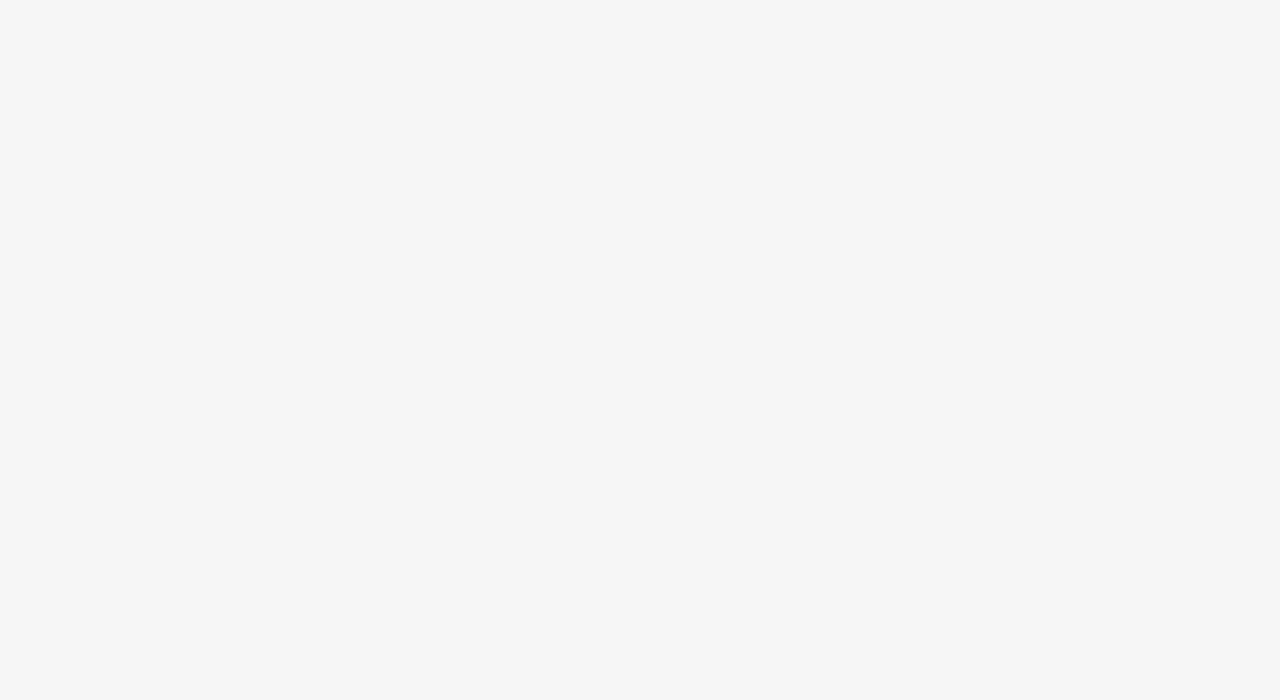
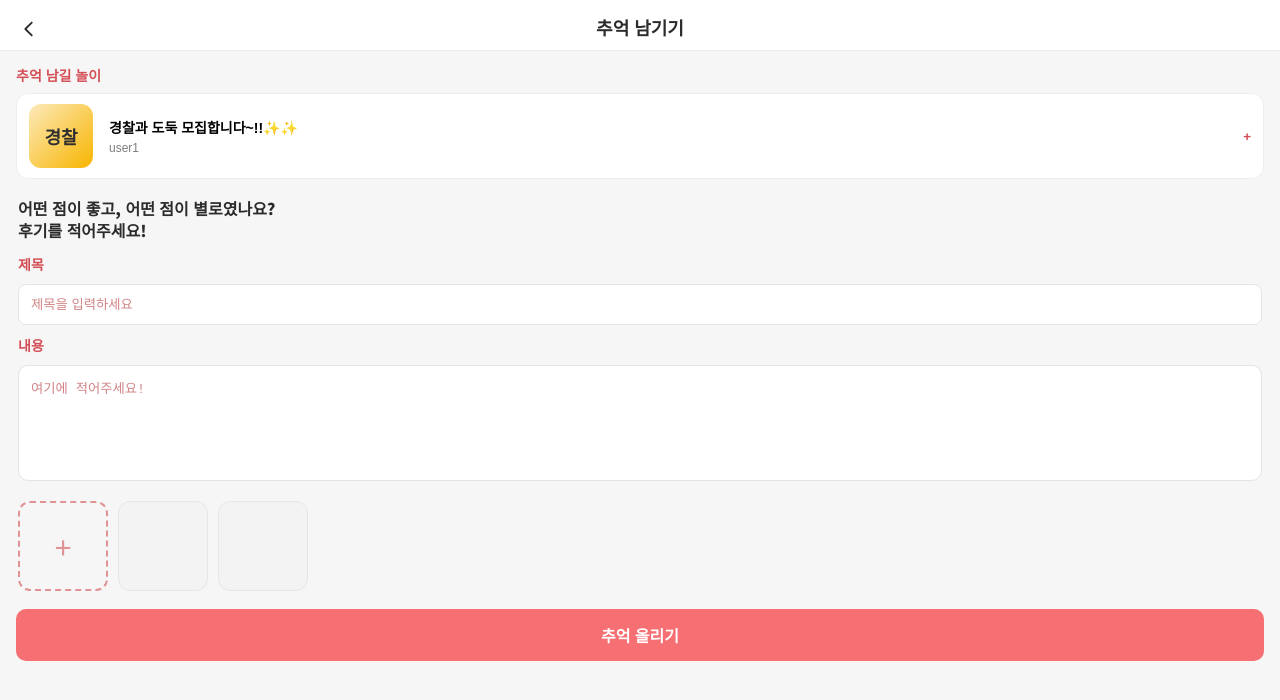
Before and after one commit to AsyncNomad/nolzaGo-front, a React (Vite) app: page /memories/create in a window 1280 px wide. Before the commit this address had no page. Shown: the top 700 px of the page. Built offline with nearby package versions, Linux system fonts and the light colour scheme.

Commit message:
Add Memory Write Page

```diff
--- a/src/App.jsx
+++ b/src/App.jsx
@@ -10,6 +10,7 @@ import MapScreen from './screens/MapScreen';
 import ProfileScreen from './screens/ProfileScreen';
 import LocationConfirmScreen from './screens/LocationConfirmScreen';
 import MemoriesScreen from './screens/MemoriesScreen';
+import MemoriesCreateScreen from './screens/MemoriesCreateScreen';
 import PlayDetailScreen from './screens/PlayDetailScreen';
 
 const App = () => {
@@ -24,6 +25,7 @@ const App = () => {
       <Route path="/chat-room" element={<ChatRoomScreen />} />
       <Route path="/map" element={<MapScreen />} />
       <Route path="/memories" element={<MemoriesScreen />} />
+      <Route path="/memories/create" element={<MemoriesCreateScreen />} />
       <Route path="/profile" element={<ProfileScreen />} />
       <Route path="/location-confirm" element={<LocationConfirmScreen />} />
       <Route path="/play/:id" element={<PlayDetailScreen />} />
--- /dev/null
+++ b/src/screens/MemoriesCreateScreen.jsx
@@ -0,0 +1,209 @@
+import React, { useMemo, useState } from 'react';
+import { useNavigate } from 'react-router-dom';
+import { BackIcon } from '../assets/icons';
+import MockImage from '../components/MockImage';
+
+const mockPlays = [
+  { title: '경찰과 도둑 모집합니다~!!✨✨', host: 'user1', imageLabel: '경찰' },
+  { title: '경도해요', host: 'user2', imageLabel: '경도' },
+  { title: '지탈하고싶어요.', host: 'user3', imageLabel: '지탈' },
+  { title: '좀비게임잼⚡', host: 'user4', imageLabel: '좀비' },
+];
+
+const MemoriesCreateScreen = () => {
+  const navigate = useNavigate();
+  const [selectorOpen, setSelectorOpen] = useState(false);
+  const [selectedPlay, setSelectedPlay] = useState(mockPlays[0]);
+  const plays = useMemo(() => mockPlays, []);
+
+  return (
+    <div className="mobile-shell light-panel" style={{ minHeight: '100vh', paddingBottom: 24 }}>
+      <div
+        style={{
+          position: 'sticky',
+          top: 0,
+          background: 'white',
+          zIndex: 5,
+          padding: '14px 14px 10px',
+          borderBottom: '1px solid #ededed',
+          display: 'flex',
+          alignItems: 'center',
+          gap: 10,
+          justifyContent: 'center',
+        }}
+      >
+        <button
+          onClick={() => navigate(-1)}
+          style={{
+            position: 'absolute',
+            left: 12,
+            top: 12,
+            border: 'none',
+            background: 'transparent',
+            padding: 6,
+            cursor: 'pointer',
+          }}
+          aria-label="뒤로가기"
+        >
+          <BackIcon size={22} color="#2b2b2b" />
+        </button>
+        <div style={{ fontWeight: 800, fontSize: 18 }}>추억 남기기</div>
+      </div>
+
+      <div style={{ padding: '14px 16px', display: 'flex', flexDirection: 'column', gap: 14 }}>
+        <div style={{ display: 'flex', flexDirection: 'column', gap: 8 }}>
+          <div style={{ fontWeight: 800, fontSize: 14, color: '#d34e55' }}>추억 남길 놀이</div>
+          <button
+            onClick={() => setSelectorOpen(true)}
+            style={{
+              border: '1px solid #ededed',
+              borderRadius: 12,
+              padding: '10px 12px',
+              display: 'grid',
+              gridTemplateColumns: '70px 1fr 28px',
+              gap: 10,
+              alignItems: 'center',
+              background: 'white',
+              cursor: 'pointer',
+              textAlign: 'left',
+            }}
+          >
+            <MockImage label={selectedPlay.imageLabel} size={64} corner={12} />
+            <div style={{ display: 'flex', flexDirection: 'column', gap: 4 }}>
+              <div style={{ fontWeight: 800, fontSize: 14 }}>{selectedPlay.title}</div>
+              <div style={{ fontSize: 12, color: '#7d7d7d' }}>{selectedPlay.host}</div>
+            </div>
+            <span style={{ justifySelf: 'end', color: '#d34e55', fontWeight: 800 }}>+</span>
+          </button>
+        </div>
+
+        <div style={{ padding: '4px 2px', display: 'flex', flexDirection: 'column', gap: 12 }}>
+          <div style={{ fontSize: 16, fontWeight: 800, lineHeight: 1.4 }}>
+            어떤 점이 좋고, 어떤 점이 별로였나요?
+            <br />
+            후기를 적어주세요!
+          </div>
+          <div style={{ display: 'flex', flexDirection: 'column', gap: 10 }}>
+            <label style={{ fontWeight: 800, color: '#d34e55', fontSize: 14 }}>제목</label>
+            <input
+              className="muted-input"
+              placeholder="제목을 입력하세요"
+              style={{ width: '100%', padding: 12, borderRadius: 8 }}
+            />
+            <label style={{ fontWeight: 800, color: '#d34e55', fontSize: 14 }}>내용</label>
+            <textarea
+              className="muted-input"
+              placeholder="여기에 적어주세요!"
+              rows={6}
+              style={{ width: '100%', padding: 12, borderRadius: 10, resize: 'none' }}
+            />
+          </div>
+
+          <div style={{ display: 'flex', gap: 10, flexWrap: 'wrap', marginTop: 8 }}>
+            <div
+              style={{
+                width: 90,
+                height: 90,
+                borderRadius: 12,
+                border: '2px dashed #e09395',
+                display: 'grid',
+                placeItems: 'center',
+                color: '#e09395',
+                fontSize: 30,
+              }}
+            >
+              +
+            </div>
+            <div
+              style={{
+                width: 90,
+                height: 90,
+                borderRadius: 12,
+                background: '#f3f3f3',
+                border: '1px solid #e6e6e6',
+              }}
+            />
+            <div
+              style={{
+                width: 90,
+                height: 90,
+                borderRadius: 12,
+                background: '#f3f3f3',
+                border: '1px solid #e6e6e6',
+              }}
+            />
+          </div>
+        </div>
+      </div>
+
+      <div style={{ padding: '0 16px 20px' }}>
+        <button
+          className="button coral"
+          style={{ width: '100%', borderRadius: 10, padding: 14, fontSize: 16 }}
+          onClick={() => {}}
+        >
+          추억 올리기
+        </button>
+      </div>
+
+      {selectorOpen && (
+        <div
+          style={{
+            position: 'fixed',
+            inset: 0,
+            background: 'rgba(0,0,0,0.45)',
+            display: 'flex',
+            alignItems: 'flex-end',
+            zIndex: 20,
+          }}
+          onClick={() => setSelectorOpen(false)}
+        >
+          <div
+            style={{
+              width: '100%',
+              maxHeight: '70vh',
+              background: '#fff',
+              borderTopLeftRadius: 14,
+              borderTopRightRadius: 14,
+              padding: '12px 14px',
+              overflowY: 'auto',
+            }}
+            onClick={(e) => e.stopPropagation()}
+          >
+            <div style={{ fontWeight: 800, fontSize: 16, marginBottom: 8 }}>추억 남길 놀이 선택</div>
+            {plays.map((play) => (
+              <button
+                key={play.title}
+                onClick={() => {
+                  setSelectedPlay(play);
+                  setSelectorOpen(false);
+                }}
+                style={{
+                  width: '100%',
+                  border: 'none',
+                  background: 'transparent',
+                  padding: '10px 6px',
+                  display: 'grid',
+                  gridTemplateColumns: '70px 1fr',
+                  gap: 12,
+                  alignItems: 'center',
+                  borderBottom: '1px solid #f1f1f1',
+                  cursor: 'pointer',
+                  textAlign: 'left',
+                }}
+              >
+                <MockImage label={play.imageLabel} size={64} corner={12} />
+                <div style={{ display: 'flex', flexDirection: 'column', gap: 4 }}>
+                  <div style={{ fontWeight: 800, fontSize: 14 }}>{play.title}</div>
+                  <div style={{ fontSize: 12, color: '#7d7d7d' }}>{play.host}</div>
+                </div>
+              </button>
+            ))}
+          </div>
+        </div>
+      )}
+    </div>
+  );
+};
+
+export default MemoriesCreateScreen;
--- a/src/screens/MemoriesScreen.jsx
+++ b/src/screens/MemoriesScreen.jsx
@@ -1,11 +1,35 @@
 import React from 'react';
+import { useNavigate } from 'react-router-dom';
 import BottomNav from '../components/BottomNav';
 
 const placeholders = Array.from({ length: 21 });
 
 const MemoriesScreen = () => {
+  const navigate = useNavigate();
+
   return (
     <div className="mobile-shell light-panel" style={{ paddingBottom: 90 }}>
+      <button
+        style={{
+          position: 'fixed',
+          right: 22,
+          bottom: 92,
+          width: 62,
+          height: 62,
+          borderRadius: '50%',
+          border: 'none',
+          background: '#f36f72',
+          color: 'white',
+          fontSize: 28,
+          boxShadow: '0 12px 18px rgba(0,0,0,0.18)',
+          cursor: 'pointer',
+          zIndex: 10,
+        }}
+        aria-label="추억 작성"
+        onClick={() => navigate('/memories/create')}
+      >
+        ✏️
+      </button>
       <div className="memory-grid">
         {placeholders.map((_, idx) => (
           <div key={idx} className="memory-tile" aria-label={`memory placeholder ${idx + 1}`} />
```
